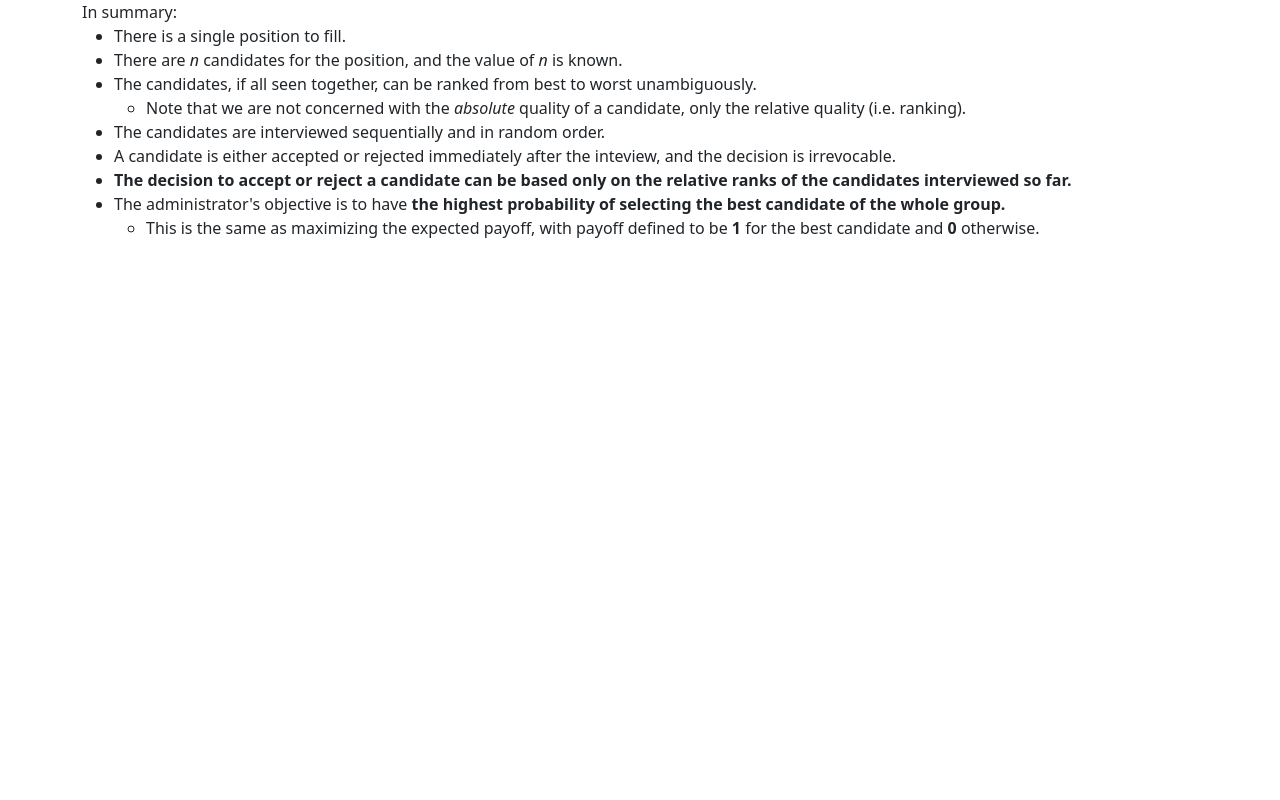
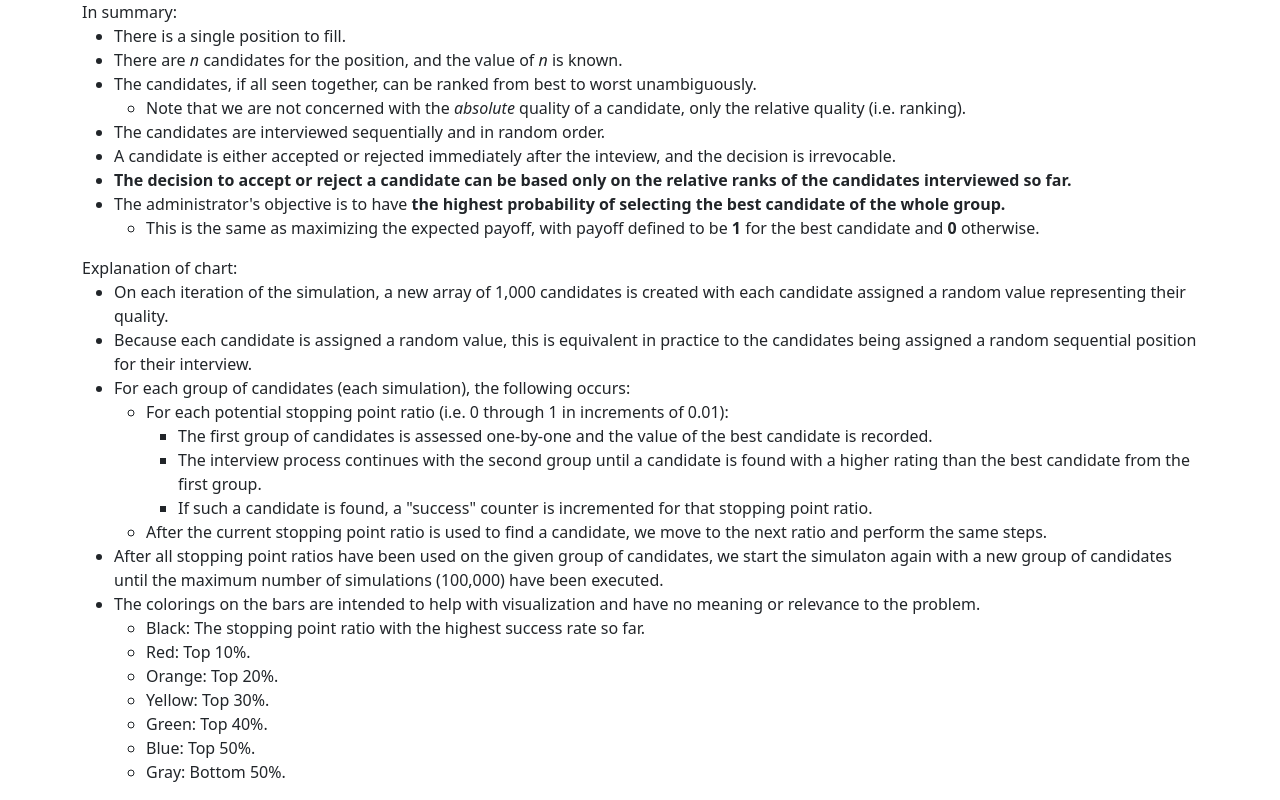
Before and after one commit to jduffey/secretary-problem, a React (Create React App) app: page / in a window 1280 px wide. Shown: the part 898-1698 px from the top of the page. Before the commit the page ends 1154 px from the top, so only its background shows below. Built offline with nearby package versions, Linux system fonts and the light colour scheme.

Commit message:
Add explanation of chart

```diff
--- a/src/App.js
+++ b/src/App.js
@@ -134,6 +134,34 @@ const App = () => {
                     <ul><li>This is the same as maximizing the expected payoff, with payoff defined to be <b>1</b> for the best candidate and <b>0</b> otherwise.</li></ul>
                 </ul>
             </div>
+            <div>
+                Explanation of chart:
+                <ul>
+                    <li>On each iteration of the simulation, a new array of {numCandidates.toLocaleString()} candidates is created with each candidate assigned a random value representing their quality.</li>
+                    <li>Because each candidate is assigned a random value, this is equivalent in practice to the candidates being assigned a random sequential position for their interview.</li>
+                    <li>For each group of candidates (each simulation), the following occurs:</li>
+                    <ul>
+                        <li>For each potential stopping point ratio (i.e. 0 through 1 in increments of 0.01):</li>
+                        <ul>
+                            <li>The first group of candidates is assessed one-by-one and the value of the best candidate is recorded.</li>
+                            <li>The interview process continues with the second group until a candidate is found with a higher rating than the best candidate from the first group.</li>
+                            <li>If such a candidate is found, a "success" counter is incremented for that stopping point ratio.</li>
+                        </ul>
+                        <li>After the current stopping point ratio is used to find a candidate, we move to the next ratio and perform the same steps.</li>
+                    </ul>
+                    <li>After all stopping point ratios have been used on the given group of candidates, we start the simulaton again with a new group of candidates until the maximum number of simulations ({numSimulations.toLocaleString()}) have been executed.</li>
+                    <li>The colorings on the bars are intended to help with visualization and have no meaning or relevance to the problem.</li>
+                    <ul>
+                        <li>Black: The stopping point ratio with the highest success rate so far.</li>
+                        <li>Red: Top 10%.</li>
+                        <li>Orange: Top 20%.</li>
+                        <li>Yellow: Top 30%.</li>
+                        <li>Green: Top 40%.</li>
+                        <li>Blue: Top 50%.</li>
+                        <li>Gray: Bottom 50%.</li>
+                    </ul>
+                </ul>
+            </div>
         </Container >
     );
 };
```
